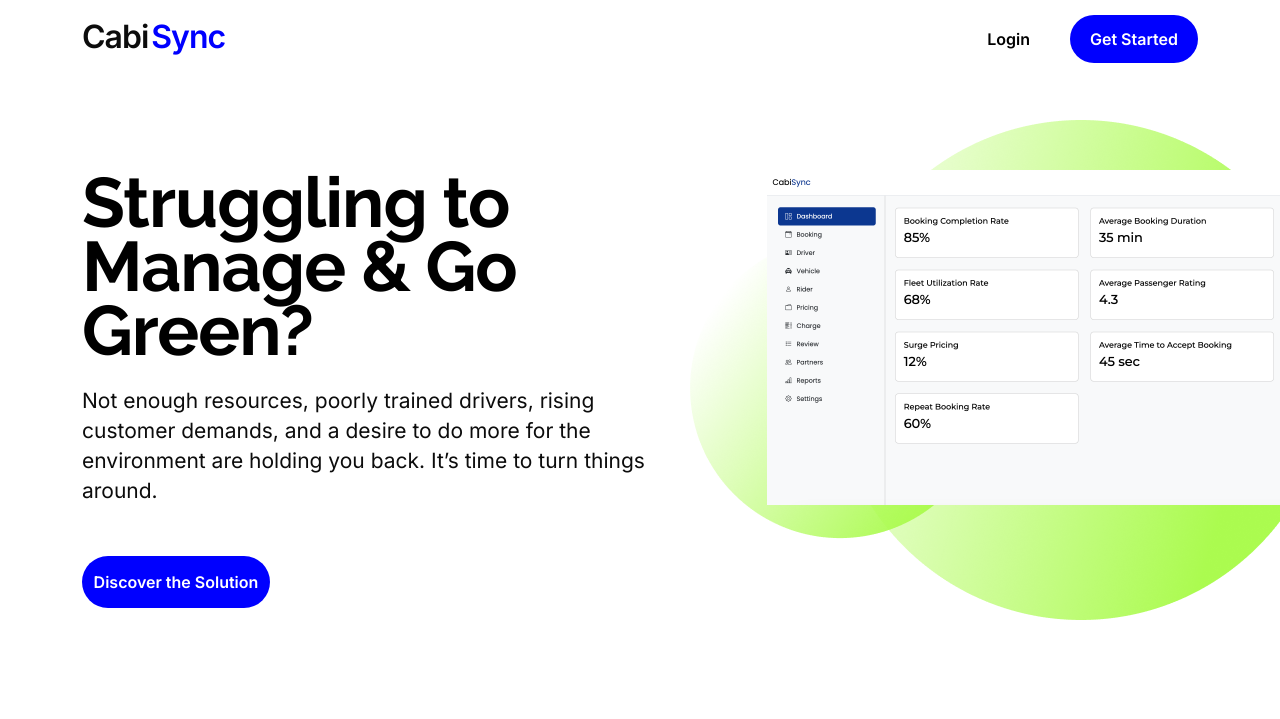
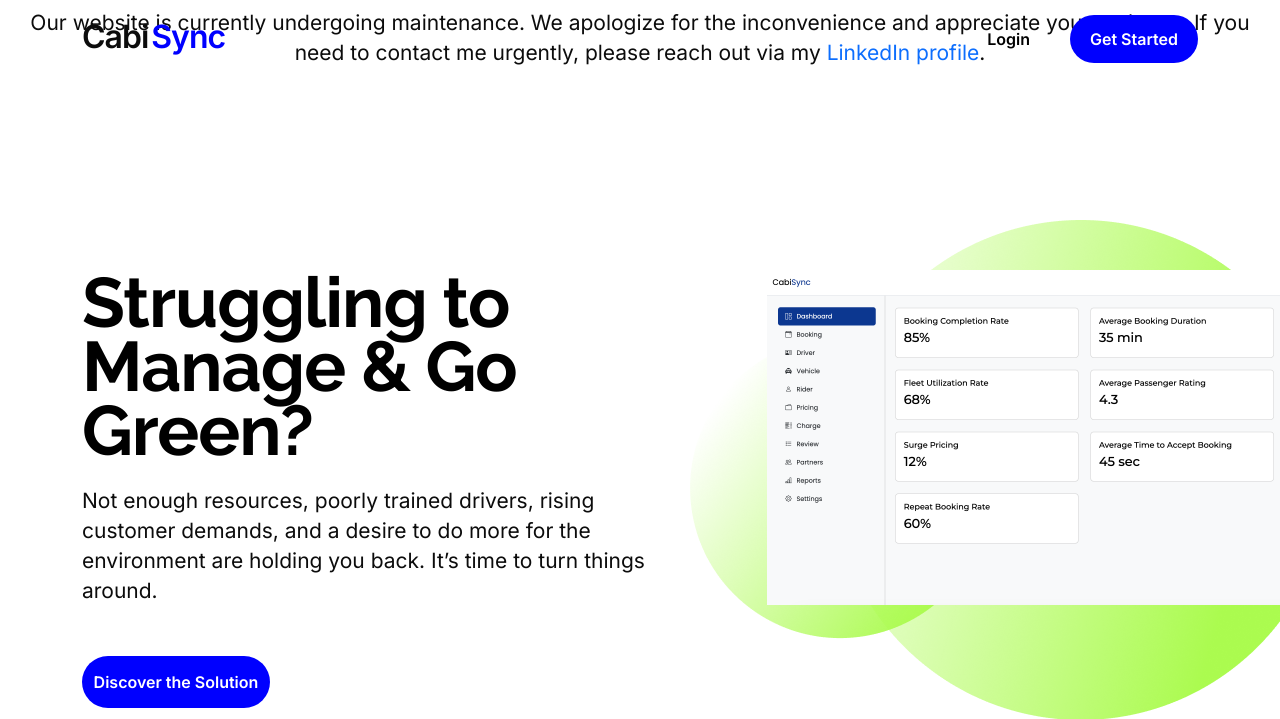
Before and after one commit to ayaturrehman/cabisync.com, a PHP site: page / in a window 1280 px wide. Shown: the top 719 px of the page. Run offline with PHP 8.4, Linux system fonts and the light colour scheme.

Commit message:
webiste maintaice notes

```diff
--- a/index.php
+++ b/index.php
@@ -40,6 +40,7 @@
 
 
 
+  <p class="p-2 text-center">Our website is currently undergoing maintenance. We apologize for the inconvenience and appreciate your patience. If you need to contact me urgently, please reach out via my <a href="https://www.linkedin.com/in/ayaturrehman/" target="_blank">LinkedIn profile</a>.</p>
 
   <header class="site-header zubuz-header-section" id="sticky-menu">
     <div class="container">
```
